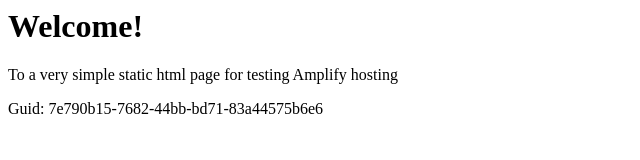
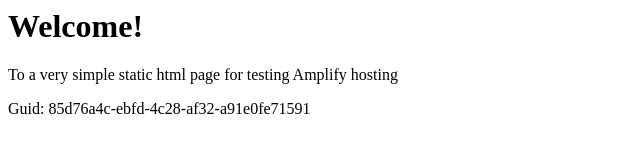
Before and after one commit to aws-aemilia-nrt/Github-PR-Commit-Integration-Test-DoNotTouch-GitHubWebhookPushCanaryTest-v1-preprod-ap-northeast-1, a website: page src/index.html in a window 1280 px wide. Shown: the full height of the page, 0-640 px from the left. Drawn offline with Linux system fonts and the light colour scheme.

Commit message:
commit from integ tests

```diff
--- a/src/index.html
+++ b/src/index.html
@@ -12,6 +12,6 @@
 <body>
     <h1>Welcome!</h1>
     <p>To a very simple static html page for testing Amplify hosting</p>
-    <p>Guid: 7e790b15-7682-44bb-bd71-83a44575b6e6</p></body>
+    <p>Guid: 85d76a4c-ebfd-4c28-af32-a91e0fe71591</p></body>
 
 </html>
```
